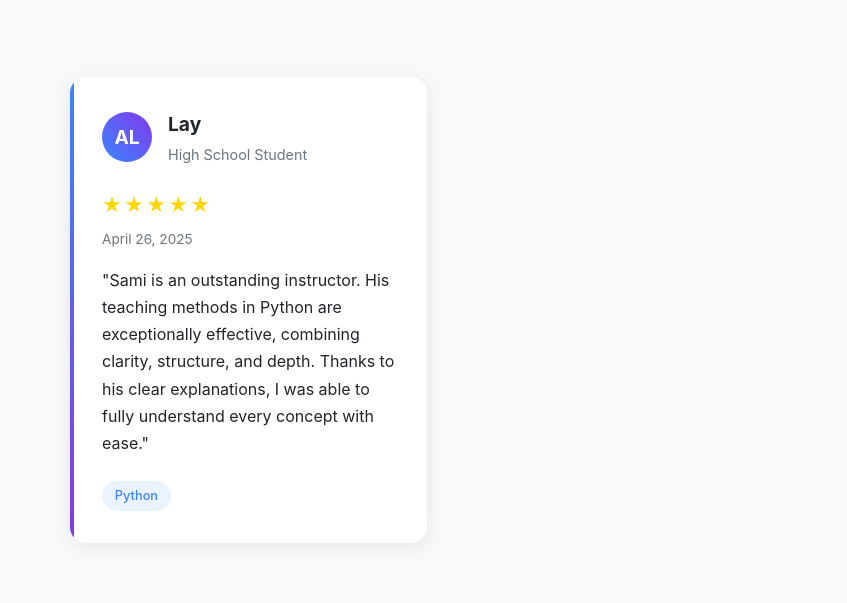
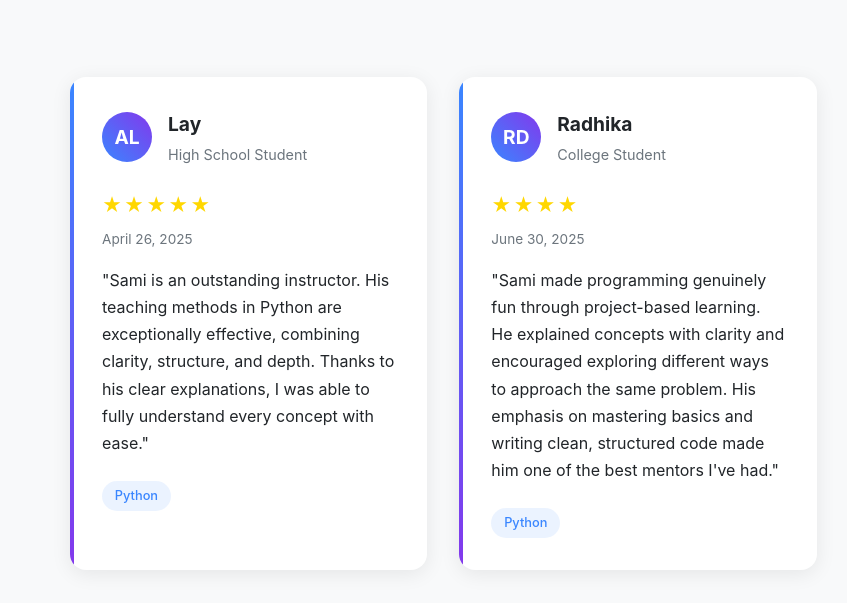
Before and after one commit to Samsku/samsku.github.io, a plain HTML site: page reviews.html in a window 1280 px wide. Shown: the part 125-728 px from the top of the page, without its empty margins (2-849 px from the left). Drawn offline with Linux system fonts and the light colour scheme.

Commit message:
Update reviews.html

```diff
--- a/reviews.html
+++ b/reviews.html
@@ -220,6 +220,29 @@
                     <span class="tech-tag">Python</span>
                 </div>
             </div>
+
+            <div class="review-card">
+                <div class="review-header">
+                    <div class="avatar">RD</div>
+                    <div class="reviewer-info">
+                        <div class="reviewer-name">Radhika</div>
+                        <div class="reviewer-title">College Student</div>
+                    </div>
+                </div>
+                <div class="rating">
+                    <div class="star">★</div>
+                    <div class="star">★</div>
+                    <div class="star">★</div>
+                    <div class="star">★</div>
+                </div>
+                <div class="review-date">June 30, 2025</div>
+                <div class="review-text">
+                    "Sami made programming genuinely fun through project-based learning. He explained concepts with clarity and encouraged exploring different ways to approach the same problem. His emphasis on mastering basics and writing clean, structured code made him one of the best mentors I've had."
+                </div>
+                <div class="review-tech">
+                    <span class="tech-tag">Python</span>
+                </div>
+            </div>
     <script>
         // Simple animation for the review cards on page load
         document.addEventListener('DOMContentLoaded', () => {
```
